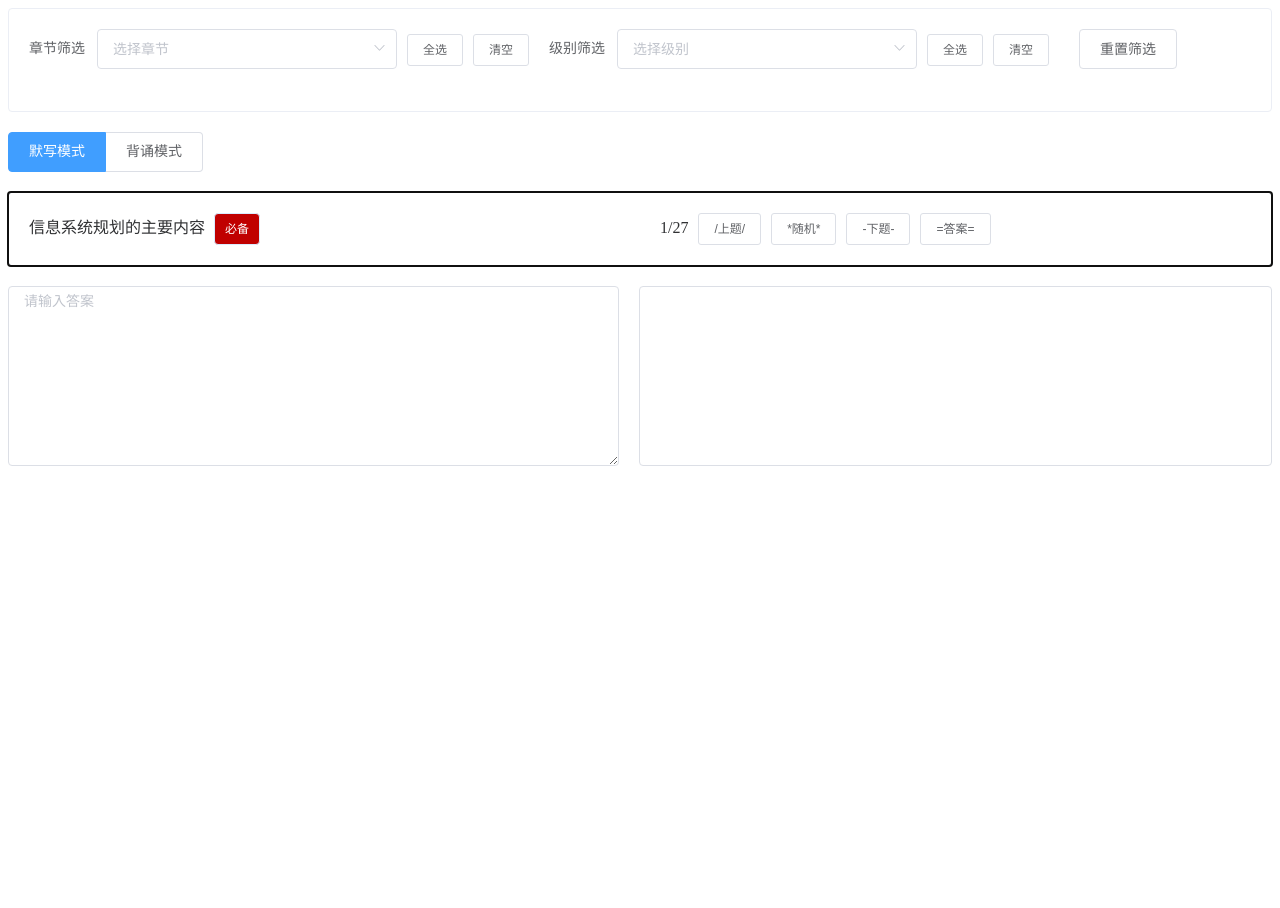
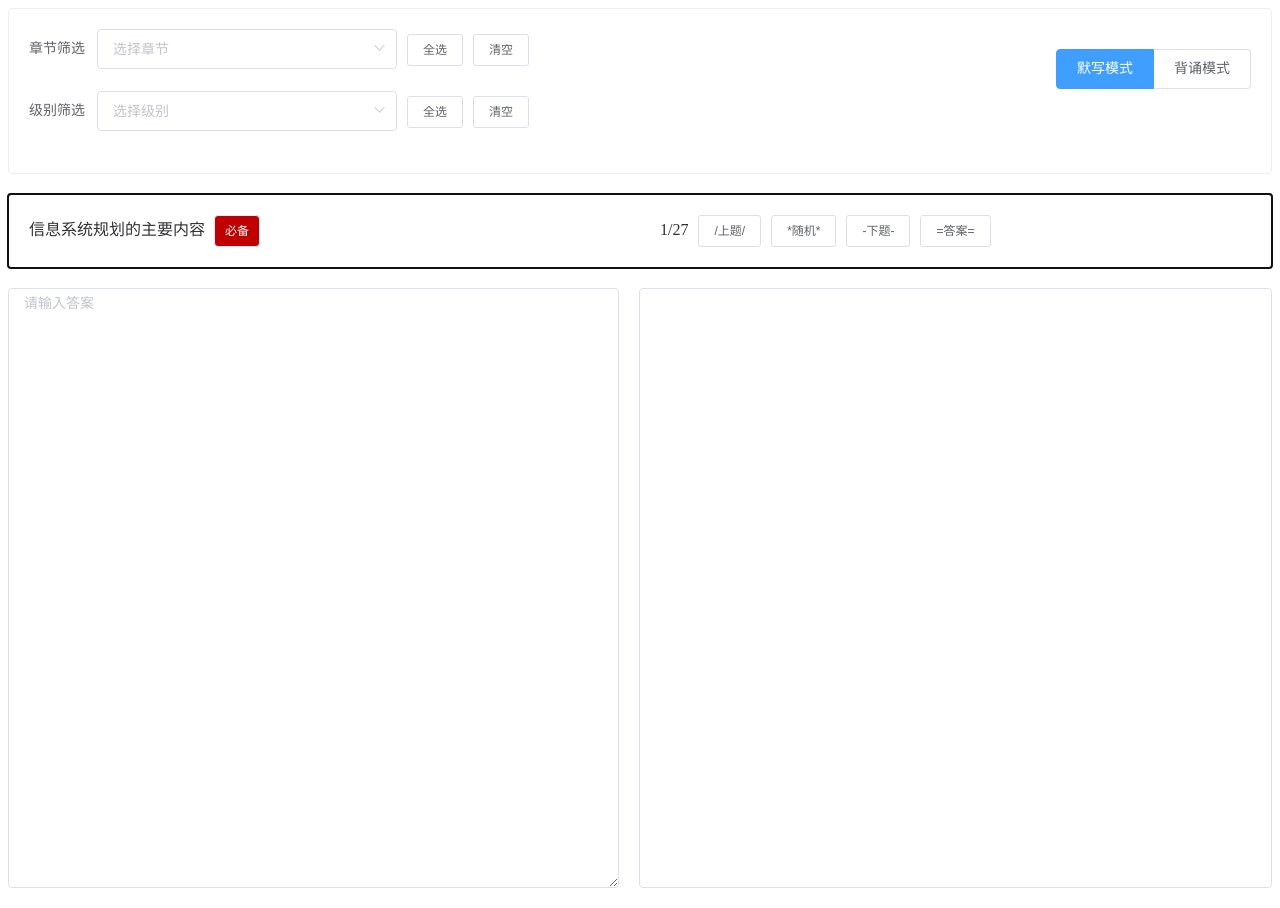
Before and after one commit to yangf325/dictation, a Vue app: page / in a window 1280 px wide. Before the commit the page ends 800 px from the top, so only its background shows below. Built offline with nearby package versions, Linux system fonts and the light colour scheme.

Commit message:
feat: quyu ok

```diff
--- a/src/App.vue
+++ b/src/App.vue
@@ -3,10 +3,12 @@
     <FilterPanel
       @filter-changed="handleFilterChanged"
       @reset="resetFilters"
+      @mode-changed="handleModeChanged"
       :chapters="uniqueChapters"
       :levels="uniqueLevels"
     />
-    <ModeSwitcher @mode-changed="handleModeChanged" />
+    <!-- 移除下面这行注释 -->
+    <!-- <ModeSwitcher @mode-changed="handleModeChanged" /> -->
     <QuestionDisplay
       :questions="filteredQuestions"
       :mode="currentMode"
@@ -59,7 +61,7 @@ export default {
   },
   methods: {
     handleFilterChanged(filter) {
-      console.log('接收到的筛选条件:', filter); // 添加日志
+      console.log("接收到的筛选条件:", filter); // 添加日志
       this.currentFilter = filter;
       this.filterQuestions();
     },
@@ -71,7 +73,10 @@ export default {
       this.filteredQuestions = this.allQuestions.filter((question) => {
         // 处理章节筛选
         let chapterMatch = true;
-        if (this.currentFilter.chapter && this.currentFilter.chapter.length > 0) {
+        if (
+          this.currentFilter.chapter &&
+          this.currentFilter.chapter.length > 0
+        ) {
           chapterMatch = this.currentFilter.chapter.includes(question.chapter);
         }
 
@@ -83,7 +88,7 @@ export default {
 
         return chapterMatch && levelMatch;
       });
-      console.log('过滤后的题目数量:', this.filteredQuestions.length);
+      console.log("过滤后的题目数量:", this.filteredQuestions.length);
     },
     handleModeChanged(mode) {
       this.currentMode = mode;
--- a/src/components/FilterPanel.vue
+++ b/src/components/FilterPanel.vue
@@ -1,5 +1,6 @@
 <template>
-  <div class="filter-panel el-card">
+  <div class="filter-panel el-card" style="position: relative;">
+    <!-- 章节筛选部分 -->
     <div class="el-form-item">
       <label class="el-form-item__label">章节筛选</label>
       <el-select
@@ -10,13 +11,17 @@
         placeholder="选择章节"
         @change="applyFilter"
       >
-        <!-- 确保没有全选选项 -->
-        <el-option v-for="chapter in chapters" :key="chapter" :label="chapter" :value="chapter"></el-option>
+        <el-option
+          v-for="chapter in chapters"
+          :key="chapter"
+          :label="chapter"
+          :value="chapter"
+        ></el-option>
       </el-select>
-      <!-- 恢复全选按钮 -->
       <el-button @click="selectAll('chapter')" size="small">全选</el-button>
       <el-button @click="clearSelection('chapter')" size="small">清空</el-button>
     </div>
+    <!-- 级别筛选部分 -->
     <div class="el-form-item">
       <label class="el-form-item__label">级别筛选</label>
       <el-select
@@ -27,26 +32,31 @@
         placeholder="选择级别"
         @change="applyFilter"
       >
-        <!-- 确保没有全选选项 -->
-        <el-option v-for="level in levels" :key="level" :label="level" :value="level"></el-option>
+        <el-option
+          v-for="level in levels"
+          :key="level"
+          :label="level"
+          :value="level"
+        ></el-option>
       </el-select>
-      <!-- 恢复全选按钮 -->
       <el-button @click="selectAll('level')" size="small">全选</el-button>
       <el-button @click="clearSelection('level')" size="small">清空</el-button>
     </div>
-    <!-- 移除模式切换组件 -->
-    <div class="el-form-item">
-      <el-button @click="reset" type="default">重置筛选</el-button>
+    <!-- 移除多余的模式切换组件，并在合适位置添加以下代码 -->
+    <div class="mode-switcher-container">
+      <ModeSwitcher class="mode-switcher-original" @mode-changed="$emit('mode-changed', $event)" />
     </div>
   </div>
 </template>
 
 <script>
-// 移除 ModeSwitcher 导入
+import ModeSwitcher from "./ModeSwitcher.vue";
 
 export default {
   name: 'FilterPanel',
-  // 移除 ModeSwitcher 组件注册
+  components: {
+    ModeSwitcher
+  },
   props: ['initialFilter', 'chapters', 'levels'],
   data() {
     return {
@@ -57,7 +67,7 @@ export default {
     applyFilter() {
       const chapter = this.filter.chapter.includes('all') ? null : this.filter.chapter.length > 0 ? this.filter.chapter.map(Number) : null;
       const level = this.filter.level.includes('all') ? null : this.filter.level.length > 0 ? this.filter.level.map(Number) : null;
-      console.log('即将发送的筛选条件:', { chapter, level }); // 添加日志
+      console.log('即将发送的筛选条件:', { chapter, level });
       this.$emit('filter-changed', { chapter, level });
     },
     selectAll(type) {
@@ -79,7 +89,7 @@ export default {
     reset() {
       this.filter = { chapter: [], level: [] };
       this.$emit('reset');
-    }
+    },
   }
 }
 </script>
@@ -87,16 +97,22 @@ export default {
 <style scoped>
 .filter-panel {
   padding: 20px;
+  position: relative; /* 为绝对定位子元素创建定位上下文 */
 }
 .el-form-item {
   margin-bottom: 22px;
-  display: inline-block;
+  display: block;
   margin-right: 20px;
 }
 .el-select {
-  width: 300px; /* 选择框拉长自适应 */
+  width: 300px;
 }
 .el-button {
-  margin-left: 10px; /* 跟全选按钮增加间隙 */
+  margin-left: 10px;
+}
+.mode-switcher-container {
+  position: absolute;
+  top: 20px; /* 与章节筛选对齐，根据 padding 调整 */
+  right: 20px; /* 距离右侧 20px */
 }
 </style>
--- a/src/components/InputInteraction.vue
+++ b/src/components/InputInteraction.vue
@@ -3,10 +3,11 @@
     <el-input
       v-model="userAnswer"
       type="textarea"
-      :rows="8"
+      :autosize="{ minRows: 4, maxRows: 10 }"
       placeholder="请输入答案"
+      class="auto-height-textarea"
     ></el-input>
-    <div class="answer-section"> <!-- 移除 v-if 条件，确保始终占位 -->
+    <div class="answer-section">
       <div v-if="showAnswer && currentQuestion">
         <h4>正确答案：</h4>
         <el-tag
@@ -14,12 +15,51 @@
           :key="index"
           style="display: block; margin-bottom: 5px"
         >
-          {{ item }}
+          {{ index + 1 }}. {{ item }}
         </el-tag>
       </div>
     </div>
   </div>
 </template>
+
+<style scoped>
+.input-interaction {
+  margin: 20px 0;
+  display: flex;
+  gap: 20px;
+  height: calc(100vh - 200px);
+}
+
+.input-interaction > * {
+  flex: 1;
+  min-height: 0;
+  display: flex;
+  flex-direction: column;
+}
+
+.auto-height-textarea >>> .el-textarea__inner {
+  flex: 1;
+  min-height: 0;
+  overflow-y: auto;
+}
+
+.answer-section {
+  border: 1px solid #dcdfe6;
+  border-radius: 4px;
+  padding: 10px;
+  box-sizing: border-box;
+  flex: 1;
+  overflow-y: auto;
+}
+
+.answer-section h4 {
+  margin-top: 0;
+}
+
+.el-tag {
+  font-size: 16px;
+}
+</style>
 
 <script>
 export default {
@@ -56,31 +96,7 @@ export default {
     },
     toggleAnswer() {
       this.$emit("toggle-answer", !this.showAnswer);
-    }
+    },
   },
 };
 </script>
-
-<style scoped>
-.input-interaction {
-  margin: 20px 0;
-  display: flex;
-  gap: 20px;
-}
-.input-interaction > * {
-  flex: 1;
-}
-.answer-section {
-  margin-top: 0;
-  border: 1px solid #dcdfe6;
-  border-radius: 4px;
-  min-height: 120px;
-  padding: 10px;
-}
-.answer-section h4 {
-  margin-top: 0;
-}
-.el-tag {
-  font-size: 16px; /* 答案的文本字体放大 4px（默认 12px） */
-}
-</style>
--- a/src/components/QuestionDisplay.vue
+++ b/src/components/QuestionDisplay.vue
@@ -1,12 +1,8 @@
 <template>
-  <div
-    class="question-display"
-    v-if="mode === 'write'"
-    tabindex="0"
-  >
+  <div class="question-display" v-if="mode === 'write'" tabindex="0">
     <el-card shadow="hover">
       <span class="span-title">
-        {{ currentQuestion?.title || '' }}
+        {{ currentQuestion?.title || "" }}
         <el-tag
           v-if="currentQuestion?.level === 1"
           style="margin-left: 5px; background-color: #c00000; color: #fff"
@@ -27,11 +23,17 @@
         </el-tag>
       </span>
       <!-- 通过内联样式控制透明度 -->
-      <span :style="{ opacity: isRandom ? 0 : 1 }">{{ currentIndex + 1 }}/{{ questions.length }}</span>
+      <span :style="{ opacity: isRandom ? 0 : 1 }"
+        >{{ currentIndex + 1 }}/{{ questions.length }}</span
+      >
       <el-button @click="$emit('prev-question')" size="small">/上题/</el-button>
-      <el-button @click="$emit('random-question')" size="small">*随机*</el-button>
+      <el-button @click="$emit('random-question')" size="small"
+        >*随机*</el-button
+      >
       <el-button @click="$emit('next-question')" size="small">-下题-</el-button>
-      <el-button @click="$emit('toggle-answer', !showAnswer)" size="small">=答案=</el-button>
+      <el-button @click="$emit('toggle-answer', !showAnswer)" size="small"
+        >=答案=</el-button
+      >
     </el-card>
   </div>
   <el-card v-else shadow="hover">
@@ -58,14 +60,14 @@
             可选
           </el-tag>
         </template>
-        <div class="answer-content">
+        <div class="answer-content" style="max-height: 300px; overflow-y: auto">
           <el-tag
             v-for="(ans, ansIndex) in item.answer"
             :key="ansIndex"
             style="margin: 5px"
             @click="handleAnswerClick"
           >
-            {{ ans }}
+            {{ ansIndex + 1 }}. {{ ans }}
           </el-tag>
         </div>
       </el-collapse-item>
@@ -74,29 +76,29 @@
 </template>
 
 <script>
- export default {
-  name: 'QuestionDisplay',
+export default {
+  name: "QuestionDisplay",
   props: {
     questions: {
       type: Array,
-      required: true
+      required: true,
     },
     mode: {
       type: String,
-      required: true
+      required: true,
     },
     currentIndex: {
       type: Number,
-      required: true
+      required: true,
     },
     showAnswer: {
       type: Boolean,
-      required: true
+      required: true,
     },
     isRandom: {
       type: Boolean,
-      default: false
-    }
+      default: false,
+    },
   },
   data() {
     return {
@@ -110,36 +112,40 @@
   },
   methods: {
     handleAnswerClick() {
-      this.$emit('toggle-answer', !this.showAnswer);
+      this.$emit("toggle-answer", !this.showAnswer);
     },
     // 移除 handleMouseDown 方法
     handleKeyDown(event) {
-      const keys = ['/', '*', '-', '='];
+      const keys = ["/", "*", "-", "="];
       if (keys.includes(event.key)) {
         event.preventDefault();
-        if (event.key === '/') { // / 键
-          this.$emit('prev-question');
-        } else if (event.key === '*') { // * 键
-          this.$emit('random-question');
-        } else if (event.key === '-') { // - 键
-          this.$emit('next-question');
-        } else if (event.key === '=') { // = 键
-          this.$emit('toggle-answer', !this.showAnswer);
+        if (event.key === "/") {
+          // / 键
+          this.$emit("prev-question");
+        } else if (event.key === "*") {
+          // * 键
+          this.$emit("random-question");
+        } else if (event.key === "-") {
+          // - 键
+          this.$emit("next-question");
+        } else if (event.key === "=") {
+          // = 键
+          this.$emit("toggle-answer", !this.showAnswer);
         }
       }
-    }
+    },
   },
   mounted() {
-    if (this.mode === 'write') {
-      document.addEventListener('keydown', this.handleKeyDown);
+    if (this.mode === "write") {
+      document.addEventListener("keydown", this.handleKeyDown);
       this.$el.focus();
     }
   },
   beforeUnmount() {
-    if (this.mode === 'write') {
-      document.removeEventListener('keydown', this.handleKeyDown);
+    if (this.mode === "write") {
+      document.removeEventListener("keydown", this.handleKeyDown);
     }
-  }
+  },
 };
 </script>
 
@@ -162,6 +168,8 @@ span {
   padding: 10px;
   background-color: #f5f7fa;
   border-radius: 4px;
+  max-height: 300px;
+  overflow-y: auto;
 }
 .el-collapse-item__header {
   font-weight: bold;
```
